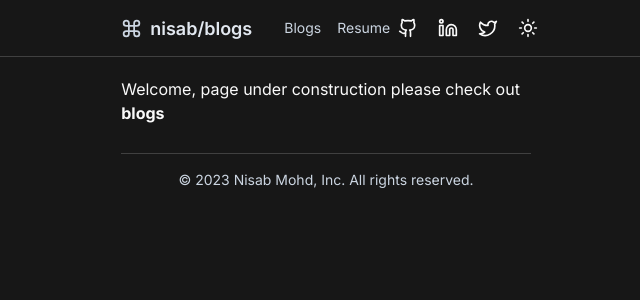
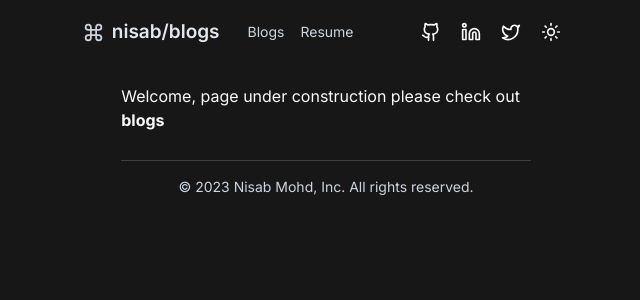
Before and after one commit to nisabmohd/nisabmohd.blog, a Next.js app: page / in a window 1280 px wide. Shown: the top 300 px of the page, without its empty margins (314-954 px from the left). Built offline with nearby package versions, Linux system fonts and the light colour scheme.

Commit message:
navbar ui enhancements

```diff
--- a/src/app/layout.tsx
+++ b/src/app/layout.tsx
@@ -21,7 +21,7 @@ export default function RootLayout({
       <body
         className={`${inter.className} dark:bg-neutral-900 dark:text-neutral-50 text-zinc-800  h-screen`}
       >
-        <nav className="border-b-[1px] dark:border-neutral-700 border-neutral-300 sticky top-0 dark:bg-neutral-900 dark:text-neutral-50 bg-white">
+        <nav className="sticky top-0 dark:bg-neutral-900 dark:text-neutral-50 bg-white py-1">
           <Navbar />
         </nav>
 
--- a/src/components/navbar.tsx
+++ b/src/components/navbar.tsx
@@ -1,19 +1,17 @@
 import { Sun, Github, Twitter, Linkedin, Shell, Command } from "lucide-react";
 import { Button, buttonVariants } from "./ui/button";
 import Link from "next/link";
-import Image from "next/image";
-import { cn } from "@/lib/utils";
 
 export default function Navbar() {
   return (
-    <div className="w-[32%] max-[1200px]:w-[85%] max-[500px]:w-[91%] m-auto  flex flex-row items-center justify-between h-14">
-      <div className="left flex flex-row items-center gap-8 dark:text-slate-300">
+    <div className="w-[38%] max-[1200px]:w-[85%] max-[500px]:w-[91%] m-auto  flex flex-row items-center justify-between h-14">
+      <div className="left flex flex-row items-center gap-7 dark:text-slate-300">
         <Link
           href="/"
           className="font-semibold flex flex-row items-center gap-2"
         >
           <Command className="w-[21px] h-[21px]" />
-          <span className="text-[18px] dark:text-slate-200 text-slate-800">
+          <span className="text-[19px] dark:text-slate-200 text-slate-800">
             nisab/blogs
           </span>
         </Link>
```
